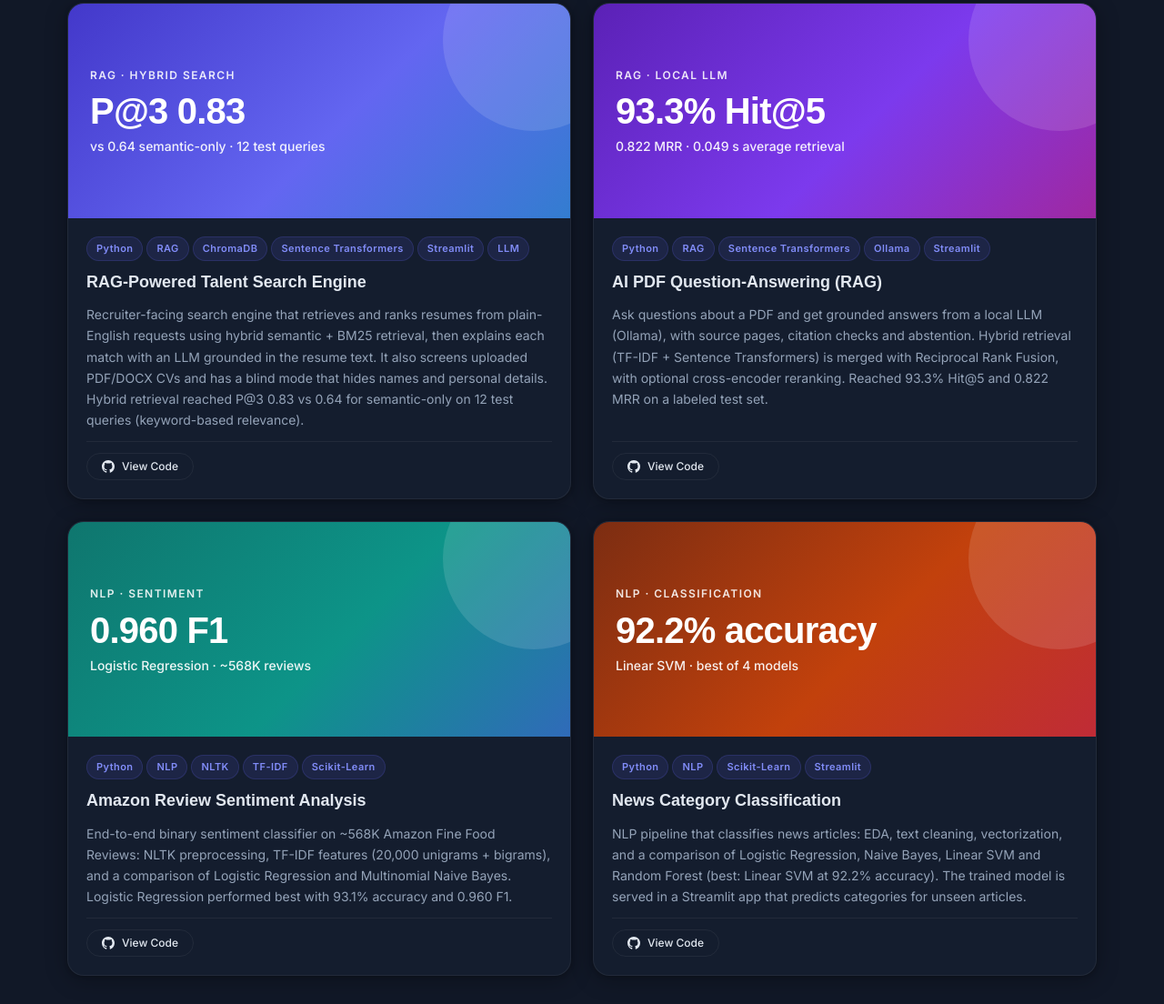
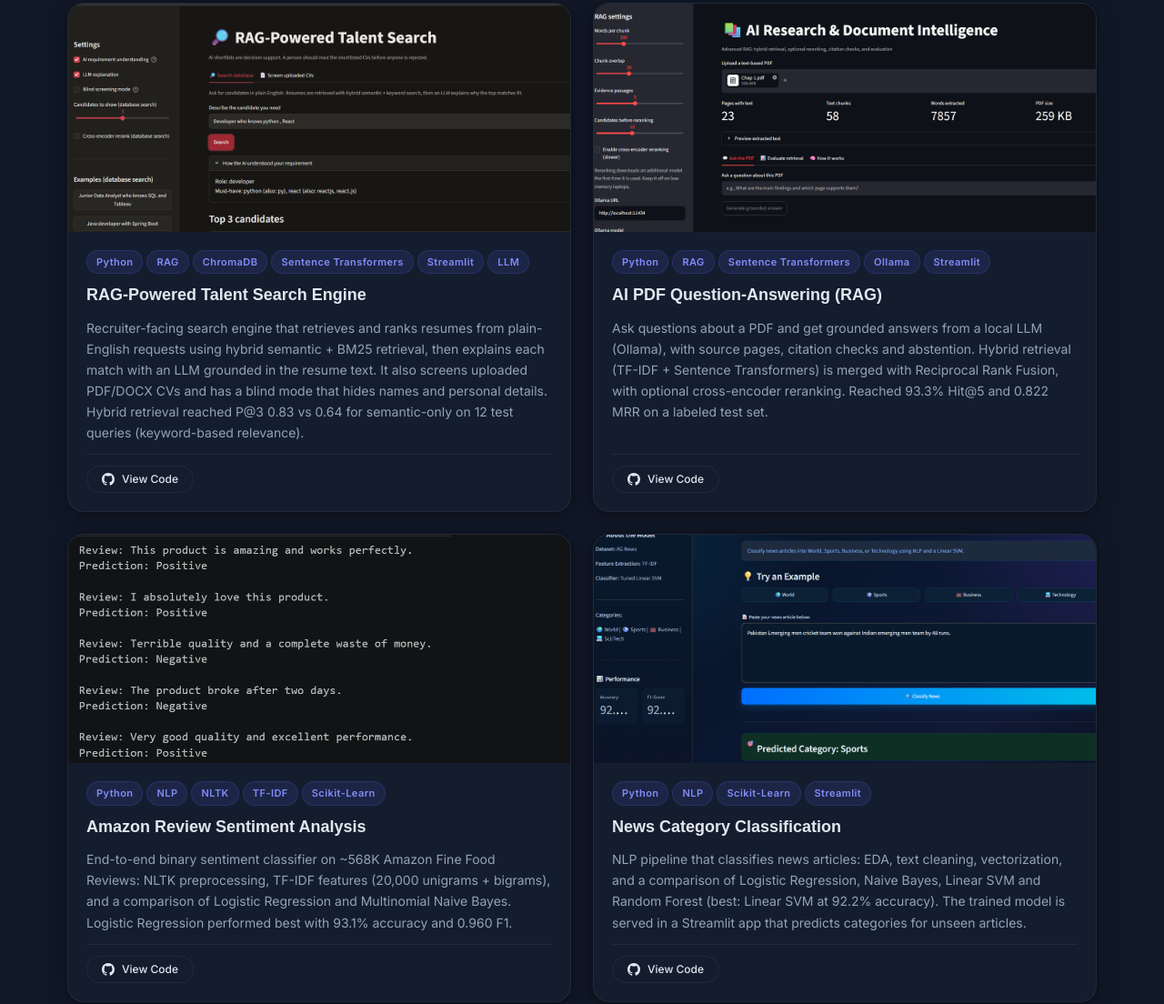
Before and after one commit to xizohaib/Zohaib--portfolio-website-, a plain HTML site: page index.html in a window 1280 px wide. Shown: the part 2665-3769 px from the top of the page at 91% size. Drawn offline with Linux system fonts and the light colour scheme.

Commit message:
updated the projects

```diff
--- a/index.html
+++ b/index.html
@@ -135,7 +135,7 @@
                 d="M20.447 20.452h-3.554v-5.569c0-1.328-.027-3.037-1.852-3.037-1.853 0-2.136 1.445-2.136 2.939v5.667H9.351V9h3.414v1.561h.046c.477-.9 1.637-1.85 3.37-1.85 3.601 0 4.267 2.37 4.267 5.455v6.286zM5.337 7.433a2.062 2.062 0 0 1-2.063-2.065 2.064 2.064 0 1 1 2.063 2.065zm1.782 13.019H3.555V9h3.564v11.452zM22.225 0H1.771C.792 0 0 .774 0 1.729v20.542C0 23.227.792 24 1.771 24h20.451C23.2 24 24 23.227 24 22.271V1.729C24 .774 23.2 0 22.222 0h.003z" />
             </svg>
           </a>
-          <a href="mailto:zohaibmhr00@gmail.com" class="social-link" aria-label="Email">
+          <a href="mailto:zuhibali111@gmail.com" class="social-link" aria-label="Email">
             <svg width="18" height="18" viewBox="0 0 24 24" fill="none" stroke="currentColor" stroke-width="2"
               aria-hidden="true">
               <rect x="2" y="4" width="20" height="16" rx="2" />
@@ -291,11 +291,8 @@
 
         <article class="project-card reveal" aria-label="RAG-Powered Talent Search Engine project">
           <div class="project-thumb">
-            <div class="thumb-art thumb-art--a" role="img" aria-label="RAG-Powered Talent Search Engine: P@3 0.83, vs 0.64 semantic-only · 12 test queries">
-              <span class="thumb-art-kicker">RAG · Hybrid search</span>
-              <span class="thumb-art-stat">P@3 0.83</span>
-              <span class="thumb-art-label">vs 0.64 semantic-only · 12 test queries</span>
-            </div>
+            <img src="./data/talent-search.png" alt="RAG-Powered Talent Search app showing the AI's understanding of a search for a developer who knows Python and React" loading="lazy" />
+            <div class="project-overlay" aria-hidden="true"></div>
           </div>
           <div class="project-body">
             <div class="project-tags">
@@ -324,11 +321,8 @@
 
         <article class="project-card reveal" aria-label="AI PDF Question-Answering System project">
           <div class="project-thumb">
-            <div class="thumb-art thumb-art--b" role="img" aria-label="AI PDF Question-Answering System: 93.3% Hit@5, 0.822 MRR · 0.049 s average retrieval">
-              <span class="thumb-art-kicker">RAG · Local LLM</span>
-              <span class="thumb-art-stat">93.3% Hit@5</span>
-              <span class="thumb-art-label">0.822 MRR · 0.049 s average retrieval</span>
-            </div>
+            <img src="./data/pdf-rag.png" alt="AI Research and Document Intelligence app after uploading a PDF, with RAG settings and question tabs" loading="lazy" />
+            <div class="project-overlay" aria-hidden="true"></div>
           </div>
           <div class="project-body">
             <div class="project-tags">
@@ -356,11 +350,8 @@
 
         <article class="project-card reveal" aria-label="Amazon Review Sentiment Analysis project">
           <div class="project-thumb">
-            <div class="thumb-art thumb-art--c" role="img" aria-label="Amazon Review Sentiment Analysis: 0.960 F1, Logistic Regression · ~568K reviews">
-              <span class="thumb-art-kicker">NLP · Sentiment</span>
-              <span class="thumb-art-stat">0.960 F1</span>
-              <span class="thumb-art-label">Logistic Regression · ~568K reviews</span>
-            </div>
+            <img src="./data/sentiment-demo.png" alt="Sentiment classifier output labeling sample product reviews as positive or negative" loading="lazy" />
+            <div class="project-overlay" aria-hidden="true"></div>
           </div>
           <div class="project-body">
             <div class="project-tags">
@@ -388,11 +379,8 @@
 
         <article class="project-card reveal" aria-label="News Category Classification project">
           <div class="project-thumb">
-            <div class="thumb-art thumb-art--d" role="img" aria-label="News Category Classification: 92.2% accuracy, Linear SVM · best of 4 models">
-              <span class="thumb-art-kicker">NLP · Classification</span>
-              <span class="thumb-art-stat">92.2% accuracy</span>
-              <span class="thumb-art-label">Linear SVM · best of 4 models</span>
-            </div>
+            <img src="./data/news-classifier.png" alt="News Category Classifier app predicting the category Sports for a cricket news sentence" loading="lazy" />
+            <div class="project-overlay" aria-hidden="true"></div>
           </div>
           <div class="project-body">
             <div class="project-tags">
@@ -758,7 +746,7 @@
           <p class="muted">Open to internships, freelance projects, and collaboration. Feel free to reach out!</p>
 
           <div class="contact-links">
-            <a href="mailto:zohaibmhr00@gmail.com" class="contact-link">
+            <a href="mailto:zuhibali111@gmail.com" class="contact-link">
               <div class="contact-link-icon" aria-hidden="true">
                 <svg width="18" height="18" viewBox="0 0 24 24" fill="none" stroke="currentColor" stroke-width="2">
                   <rect x="2" y="4" width="20" height="16" rx="2" />
@@ -767,7 +755,7 @@
               </div>
               <div>
                 <div class="contact-link-label">Email</div>
-                <div class="contact-link-value">zohaibmhr00@gmail.com</div>
+                <div class="contact-link-value">zuhibali111@gmail.com</div>
               </div>
             </a>
 
--- a/style.css
+++ b/style.css
@@ -721,61 +721,9 @@ body.light .nav {
 }
 .projects-subtitle:first-of-type { margin-top: 0; }
 .projects-grid--featured { grid-template-columns: repeat(2, 1fr); }
-.projects-grid--featured .project-thumb { aspect-ratio: 21/9; }
-
-/* Gradient thumbnails for projects without a screenshot (swap for an <img> any time) */
-.thumb-art {
-  position: absolute;
-  inset: 0;
-  display: flex;
-  flex-direction: column;
-  justify-content: center;
-  align-items: flex-start;
-  gap: var(--space-2);
-  padding: var(--space-6);
-  overflow: hidden;
-  color: #fff;
-  background: linear-gradient(135deg, #4338CA 0%, #6366F1 55%, #0891B2 140%);
-  transition: transform 400ms var(--ease);
-}
-.thumb-art::before {
-  content: "";
-  position: absolute;
-  top: -60px;
-  right: -60px;
-  width: 200px;
-  height: 200px;
-  border-radius: 50%;
-  background: rgba(255, 255, 255, 0.12);
-}
-.thumb-art--b { background: linear-gradient(135deg, #5B21B6 0%, #7C3AED 55%, #BE185D 140%); }
-.thumb-art--c { background: linear-gradient(135deg, #0F766E 0%, #0D9488 55%, #4F46E5 140%); }
-.thumb-art--d { background: linear-gradient(135deg, #7C2D12 0%, #C2410C 55%, #BE185D 140%); }
-.project-card:hover .thumb-art { transform: scale(1.04); }
-.thumb-art-kicker {
-  position: relative;
-  font-size: var(--fs-xs);
-  font-weight: 600;
-  letter-spacing: 0.12em;
-  text-transform: uppercase;
-  opacity: 0.88;
-}
-.thumb-art-stat {
-  position: relative;
-  font-family: var(--font-display);
-  font-size: clamp(1.75rem, 3.2vw, 2.5rem);
-  font-weight: 800;
-  line-height: 1.05;
-  letter-spacing: -0.02em;
-}
-.thumb-art-label {
-  position: relative;
-  max-width: 30ch;
-  font-size: var(--fs-sm);
-  font-weight: 500;
-  line-height: 1.4;
-  opacity: 0.92;
-}
+.projects-grid--featured .project-thumb { aspect-ratio: 11/5; }
+.projects-grid--featured .project-thumb img { object-position: top left; }
+.projects-grid--featured .project-overlay { display: none; }
 
 /* ── 13. CERTIFICATIONS ──────────────────────────────────────── */
 .certs-grid {
```
Also changed, not shown: data/news-classifier.png (added), data/pdf-rag.png (added), data/sentiment-demo.png (added), data/talent-search.png (added).
